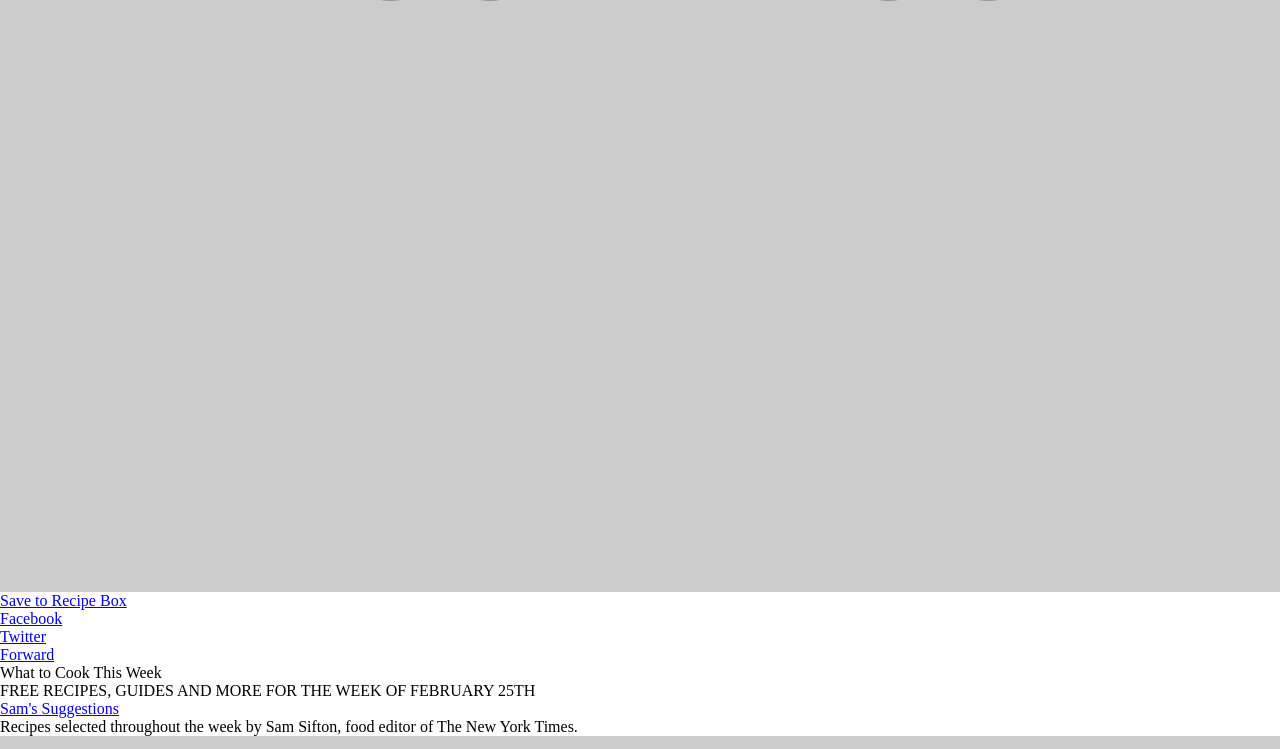
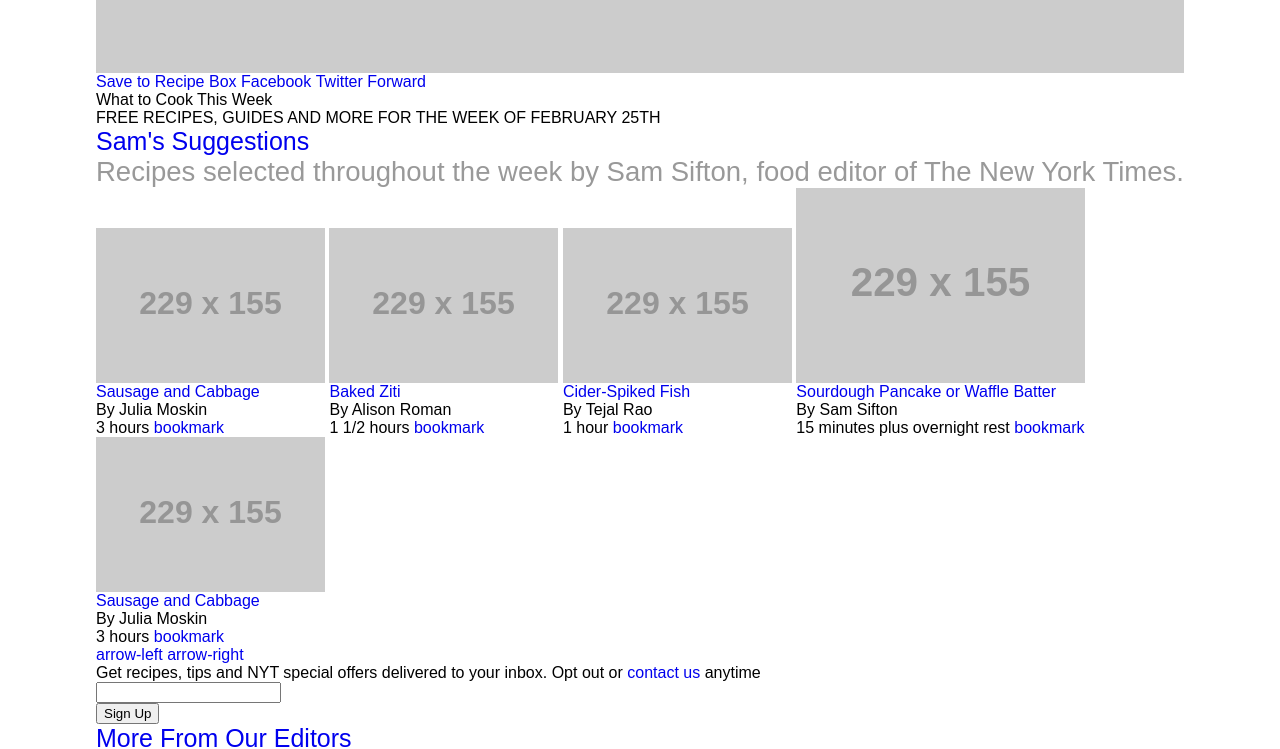
Before and after one commit to sdhanrajaxioned/cooking_Sass, a plain HTML site: page index.html in a window 1280 px wide. Shown: the part 1536-2285 px from the top of the page. Drawn offline with nearby package versions, Linux system fonts and the light colour scheme; files that its build step writes are made by us from their sources; placeholder pictures from the web are drawn by us.

Commit message:
added common stylings

```diff
--- a/Sass/styles.scss
+++ b/Sass/styles.scss
@@ -1,2 +1,3 @@
 @import "utilities/variable";
 @import "utilities/reset";
+@import "utilities/common";
--- /dev/null
+++ b/Sass/utilities/_common.scss
@@ -0,0 +1,46 @@
+// 1.2. Clear Fix
+// 	==========================
+
+.cf:before,
+.cf:after {
+	display: table;
+	content: " ";
+}
+
+.cf:after { clear: both; }
+.cf { *zoom: 1; }
+
+// for all
+	body {
+	box-sizing: border-box;
+	font-family: sans-serif;
+}
+
+a {
+	cursor: pointer;
+	display: inline-block;
+	text-decoration: none;
+	-webkit-transition: .5s ease;
+	-o-transition: .5s ease;
+	transition: .5s ease;
+}
+
+li {
+	display: inline-block;
+	list-style-type: none;
+}
+
+// common styling
+.section-heading { font-size: $heading-txt-size; }
+
+.section-heading-subtxt {
+  color: $text-color;
+  font-size: $heading-subtxt-size;
+}
+
+// for wrapper
+.wrapper {
+	max-width: 1360px;
+	width: 85%;
+	margin: 0 auto;
+}
```
Also changed, not shown: assets/css/styles.css.
